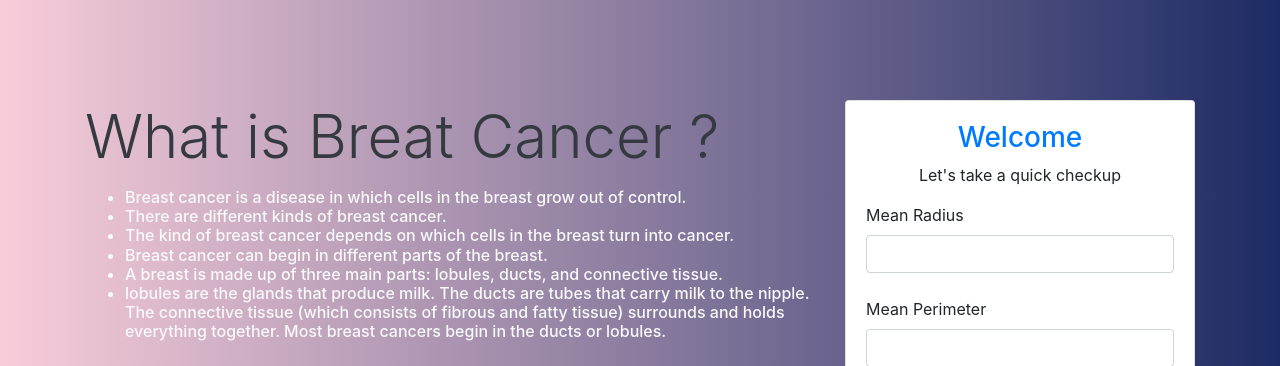
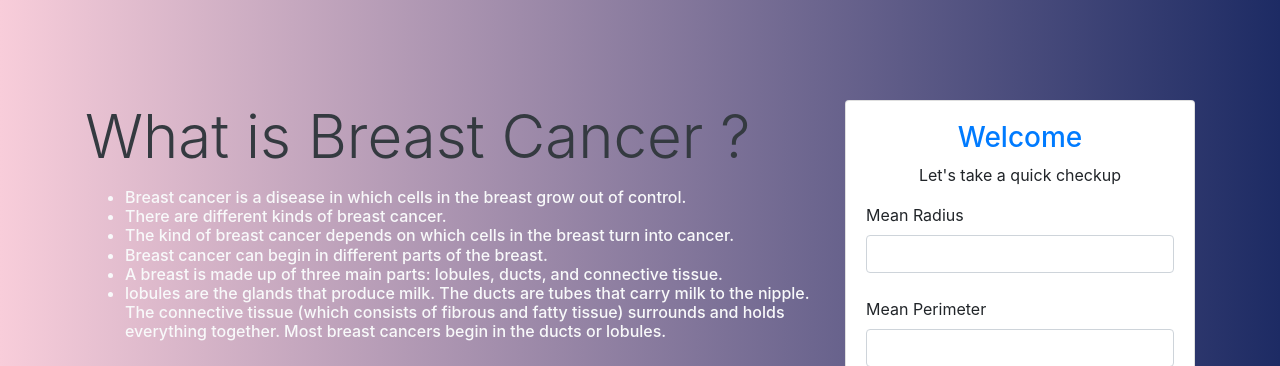
Before and after one commit to RenuAM/demop, a Flask app: page / in a window 1280 px wide. Shown: the part 56-422 px from the top of the page. Run offline with Flask 2, Linux system fonts and the light colour scheme; parts of the project's set-up code (start-up, migrations or seed data) failed here and were passed over; some libraries are stand-ins or nearby versions.

Commit message:
Update index.html

```diff
--- a/templates/index.html
+++ b/templates/index.html
@@ -39,7 +39,7 @@
           <div class="container">
             <div class="row">
             <div class="col-md-8">
-                <h1 class="text-dark display-4 mt-100" style="font-size:60px">What is Breat Cancer ? </h1>
+                <h1 class="text-dark display-4 mt-100" style="font-size:60px">What is Breast Cancer ? </h1>
                 <p>   </p>
                 <!-- lh-base -->
               <div>
```
